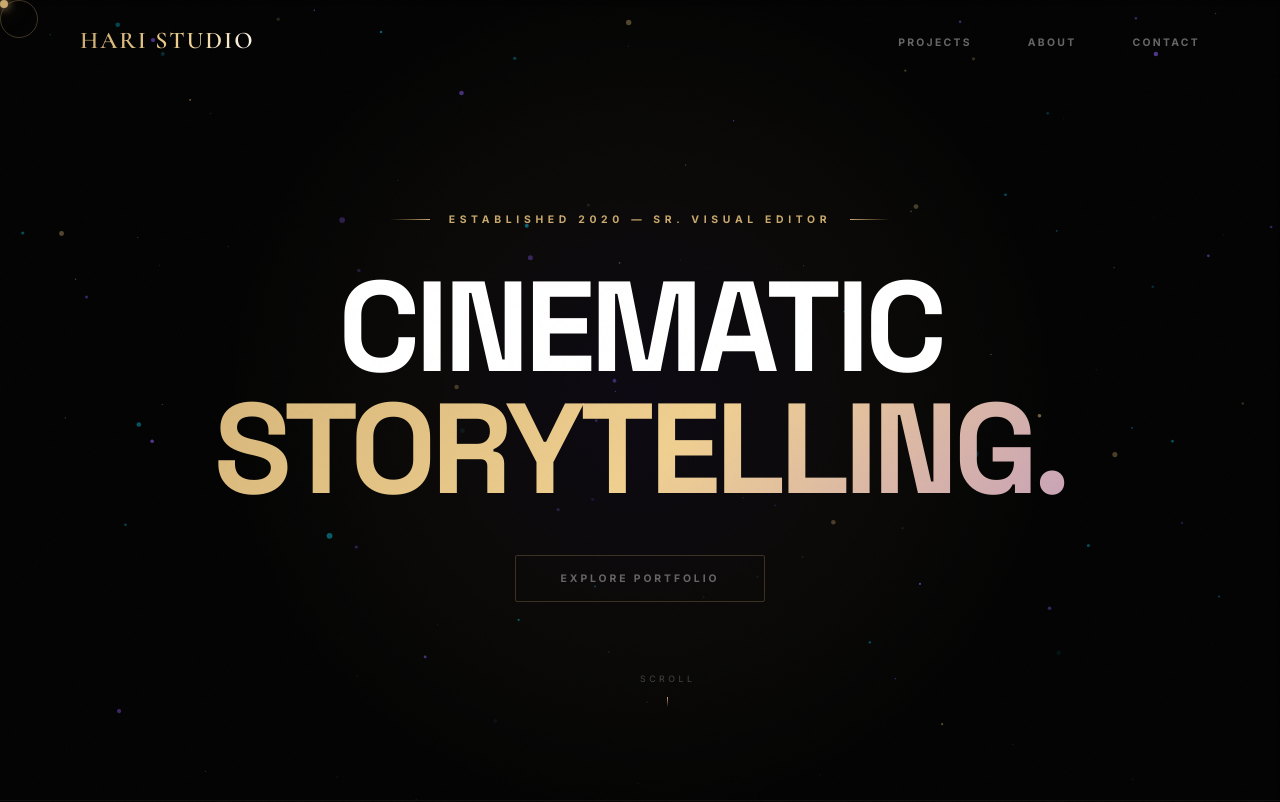
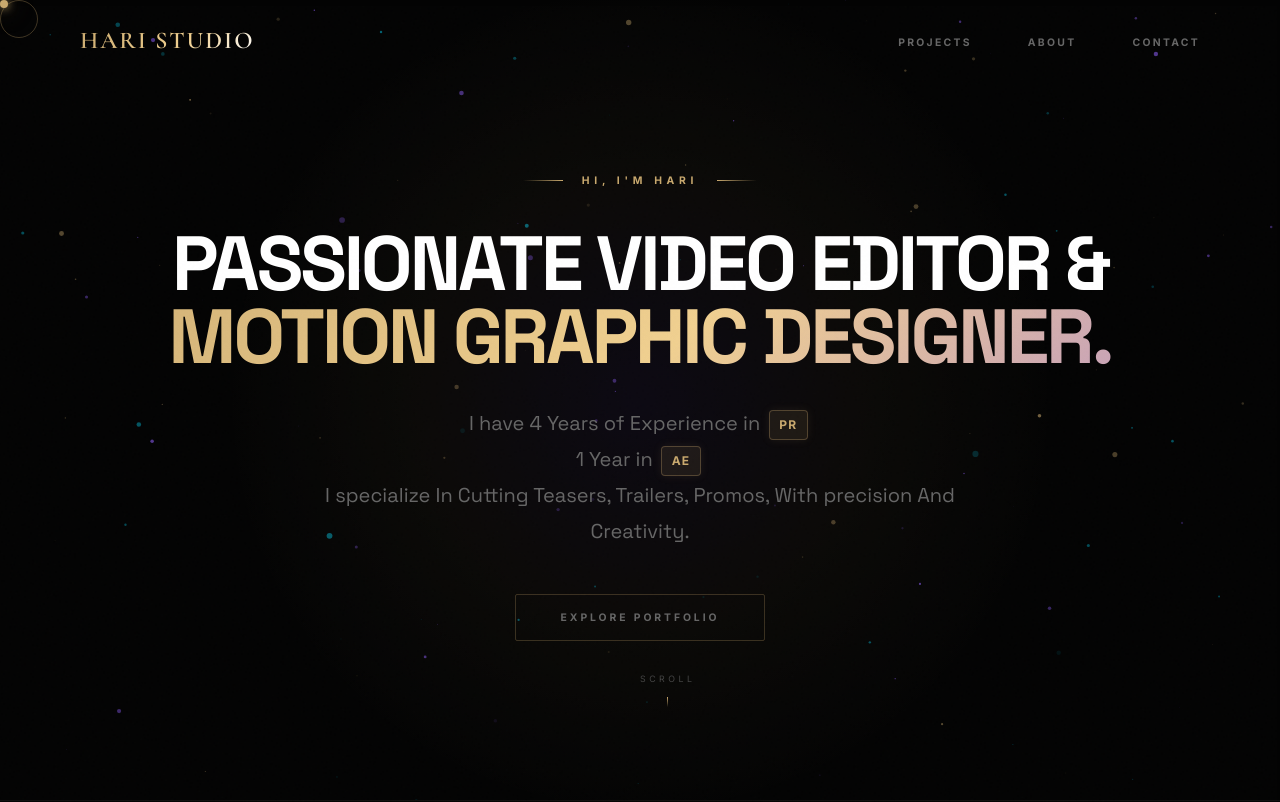
Before and after one commit to Tharun78657/hari, a plain HTML site: page index.html in a window 1280 px wide. Shown: the top 802 px of the page. Drawn offline with nearby package versions, Linux system fonts and the light colour scheme.

Commit message:
Update hero section content

```diff
--- a/index.html
+++ b/index.html
@@ -45,8 +45,13 @@
 <!-- Hero -->
 <section class="hero container">
   <div class="hero-bg-glow"></div>
-  <p class="hero-label">ESTABLISHED 2020 — SR. VISUAL EDITOR</p>
-  <h1>Cinematic<br><em>Storytelling.</em></h1>
+  <p class="hero-label">HI, I'M HARI</p>
+  <h1>Passionate Video Editor &<br><em>Motion Graphic Designer.</em></h1>
+  <p class="hero-desc">
+    I have 4 Years of Experience in <span class="badge">PR</span><br>
+    1 Year in <span class="badge">AE</span><br>
+    I specialize In Cutting Teasers, Trailers, Promos, With precision And Creativity.
+  </p>
   <div class="hero-sub">
     <a href="#work" id="hero-cta"><span>EXPLORE PORTFOLIO</span></a>
   </div>
--- a/style.css
+++ b/style.css
@@ -183,7 +183,7 @@ header.scrolled {
 
 .hero h1 {
   font-family:var(--font-body);
-  font-size:clamp(4rem,10vw,9.5rem);
+  font-size:clamp(2.5rem,6vw,6rem);
   line-height:.95; font-weight:700;
   text-transform:uppercase; letter-spacing:-.04em;
   color:#fff;
@@ -199,6 +199,31 @@ header.scrolled {
 @keyframes gradientShift {
   0%,100% { background-position:0% 50%; }
   50% { background-position:100% 50%; }
+}
+
+.hero-desc {
+  font-family: var(--font-body);
+  font-size: clamp(1rem, 2vw, 1.25rem);
+  color: var(--text-muted);
+  line-height: 1.8;
+  margin-top: 2rem;
+  max-width: 700px;
+  animation: fadeUp .9s .5s both;
+}
+.hero-desc .badge {
+  display: inline-block;
+  font-family: var(--font-label);
+  font-size: 0.75rem;
+  font-weight: 700;
+  letter-spacing: 0.1em;
+  color: var(--gold);
+  background: rgba(201,169,110,0.1);
+  border: 1px solid rgba(201,169,110,0.3);
+  padding: 0.2rem 0.6rem;
+  border-radius: 4px;
+  vertical-align: middle;
+  margin: 0 0.2rem;
+  box-shadow: 0 0 10px rgba(201,169,110,0.1);
 }
 
 .hero-sub {
@@ -537,7 +562,7 @@ footer {
 @media(max-width:680px) {
   .container { padding:0 1.5rem; }
   .shorts-grid { grid-template-columns:1fr; }
-  .hero h1 { font-size:clamp(3rem,14vw,5rem); }
+  .hero h1 { font-size:clamp(2rem,10vw,3rem); }
   .nav-links { gap:2rem; }
   .contact-row { gap:2.5rem; flex-wrap:wrap; }
 }
```
